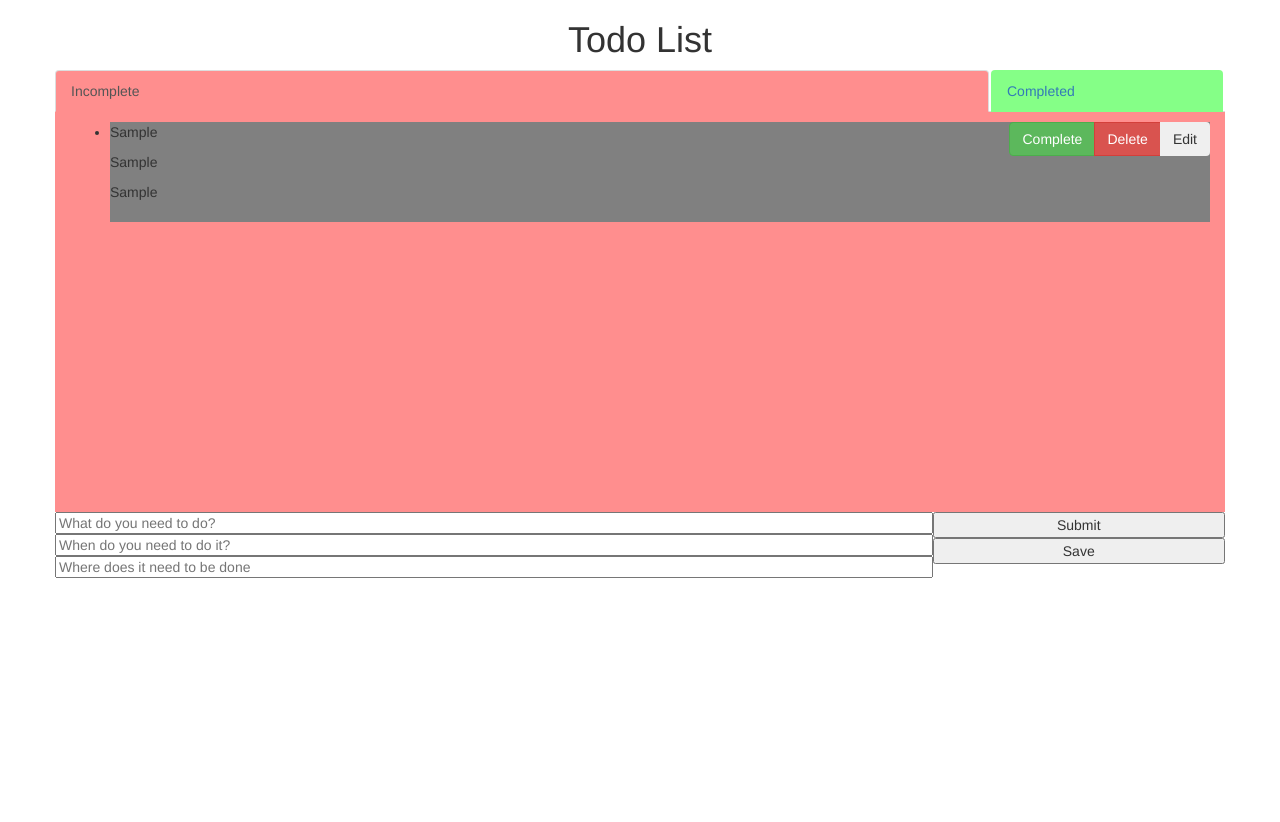
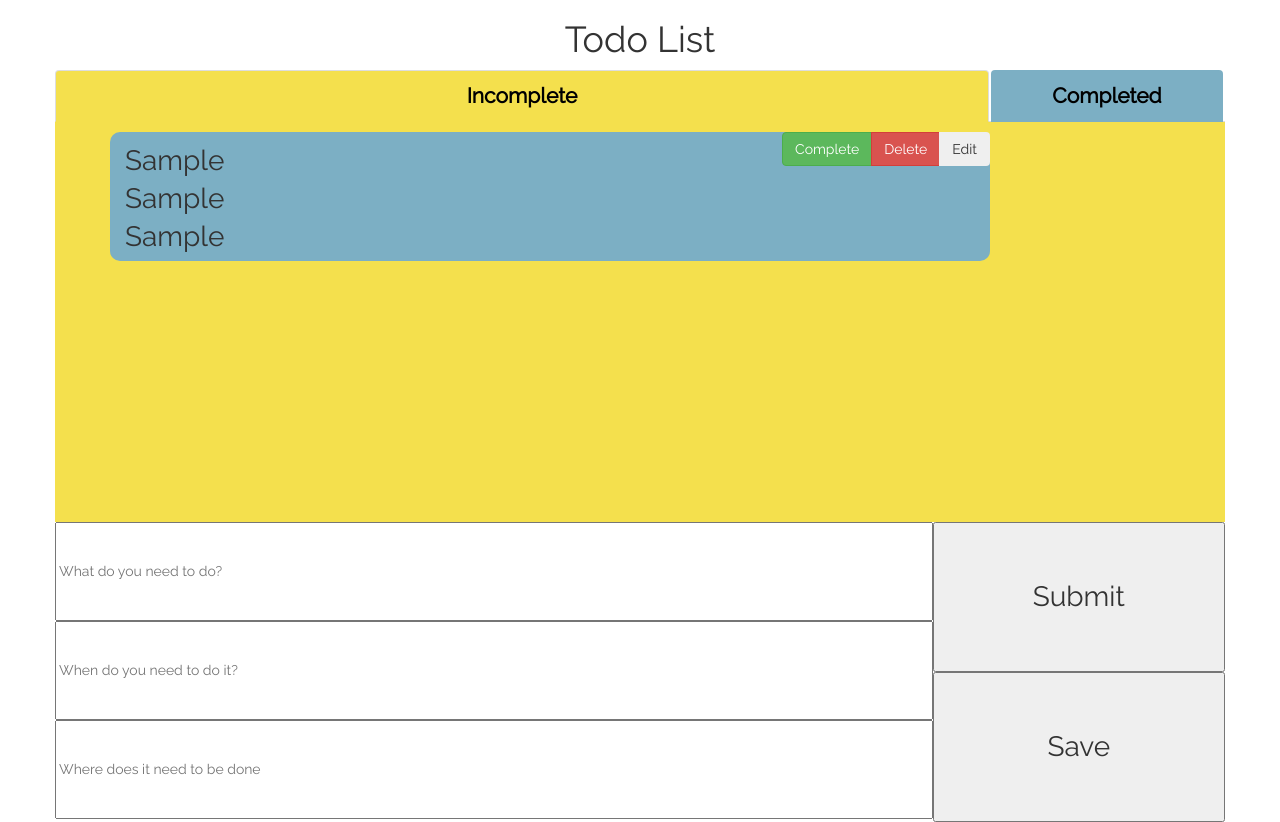
Before and after one commit to FalcoCaliber/todo-list-2, a plain HTML site: page index.html in a window 1280 px wide. Both pictures are taken after typing "Sample", "Sample", "Sample" into the empty fields and a click on the button "Submit". Before the commit the page ends 800 px from the top, so only its background shows below. Drawn offline with nearby package versions, Linux system fonts and the light colour scheme.

Commit message:
style upgrade

```diff
--- a/css/styles.css
+++ b/css/styles.css
@@ -1,3 +1,7 @@
+* {
+  font-family: 'Raleway', sans-serif;
+}
+
 header {
   text-align: center;
   height: 50%;
@@ -6,6 +10,9 @@ header {
 
 .nav {
   background: #fff;
+  font-size: 1.5em;
+  font-weight: 600;
+  text-align: center;
 }
 
 .inc-tab-button {
@@ -18,28 +25,41 @@ header {
 
 .inc-tab-button a {
   background: rgb(255,142,142);
+  color: black !important;
 }
 
 .comp-tab-button a {
   background: rgba(133,255,135,1);
+  color: black !important;
 }
 
 .inc-tab-button a:hover, .inc-tab-button a:focus {
-  background: rgb(255,142,142) !important;
+  background: #F4E04D !important;
+  color: black !important;
 }
 
 .comp-tab-button a:hover, .comp-tab-button a:focus {
-  background: rgba(133,255,135,1) !important;
+  background: #7CAFC4 !important;
+  color: black !important;
 }
 
 .nav-tabs>li.inc-tab-button a {
-  background: rgb(255,142,142) !important;
+  background: #F4E04D !important;
+  color: black !important;
 }
 
 .nav-tabs>li.comp-tab-button a{
-  background: rgba(133,255,135,1) !important;
+  background: #7CAFC4 !important;
+  color: black; !important
 }
 
+.incompleted-ul {
+  overflow: hidden;
+}
+
+.completed-ul {
+
+}
 .lists-row-container {
 }
 
@@ -50,37 +70,67 @@ header {
   min-height: 50vh;
 }
 
+.list li {
+  font-size: 2em;
+  width: 80%;
+  border-radius: 10px;
+  list-style-type: none;
+  height: 100%;
+  line-height: 1;
+  float: left;
+  overflow:
+}
+
+.list li p:first-of-type {
+  margin-top: 15px;
+}
+
 .incomplete-list {
-  background: rgb(255,142,142);
+  background: #F4E04D;
 }
 
 .completed-list {
-  background: rgba(133,255,135,1);
+  background: #7CAFC4;
 }
 
 .list-item {
-  background-color: gray;
+  align-items: center;
+}
+
+.incomplete-list .list-item {
+  background-color: #7CAFC4;
   margin-top: 10px;
   min-height: 100px;
 }
 
+.completed-list .list-item {
+  background-color: #F4E04D;
+  margin-top: 10px;
+  min-height: 100px;
+}
+
+.list li p {
+  padding-right: 209px;
+  min-height: 25px;
+  padding-left: 15px;
+}
+
 .list-display-text {
-  float: left;
-  margin-right: 15%;
-  min-height: 50px;
+  float: left !important;
 }
 
 .list-buttons {
-  float: right;
+  float: right !important;
   min-height: 50px;
 }
 
 .list-button {
   height: 100%;
+  float: right;
 }
 
 .bottom-area {
-  height: 30%;
+  height: 300px;
 
 }
 
@@ -113,6 +163,7 @@ header {
 .submit {
   height: 100%;
   width: 100%;
+  font-size: 2em;
 }
 
 .submit-container {
@@ -123,6 +174,7 @@ height: 100%;
 .save {
   height: 100%;
   width: 100%;
+  font-size: 2em;
 }
 
 .submit-save-rows {
--- a/index.html
+++ b/index.html
@@ -9,6 +9,7 @@
   <link rel="stylesheet" href="css/bootstrap.min.css">
   <link rel="stylesheet" href="css/styles.css">
   <script src="https://ajax.googleapis.com/ajax/libs/jquery/1.11.3/jquery.min.js"></script>
+  <link href="https://fonts.googleapis.com/css?family=Raleway" rel="stylesheet">
   <title>Todo List</title>
 </head>
 
@@ -47,7 +48,7 @@
 
   <!-- completed list -->
   <div role="tabpanel" class="row list-container tab-pane" id="comp-tab">
-    <div class="col-md-12 col-sm-12 list completed-list ">
+    <div class="col-md-12 col-sm-12 list completed-list">
       <ul class="completed-ul" id="completedList">
       </ul>
     </div>
--- a/js/scripts.js
+++ b/js/scripts.js
@@ -180,9 +180,9 @@ function deleteItem(listItem) {
 function editItem(listItem) {
   textTarget = $('div').data(listItem.childNodes[0].id);
 
-  textTarget.what = prompt("what do you need to do?", "Re-think my life choices.")
-  textTarget.when = prompt("When do you need to do it?", "After another this shot of cheap vodka.")
-  textTarget.where = prompt("where do you need to do it?", "Over the porcelin goddess.")
+  textTarget.what = prompt("what do you need to do?", "Walk my dog")
+  textTarget.when = prompt("When do you need to do it?", "Tomorrow")
+  textTarget.where = prompt("where do you need to do it?", "at Woodward Park")
   makeListItem(textTarget, (listItem.parentNode === incompleteList) ? incompleteList : completedList);
   deleteItem(listItem);
 };
```
